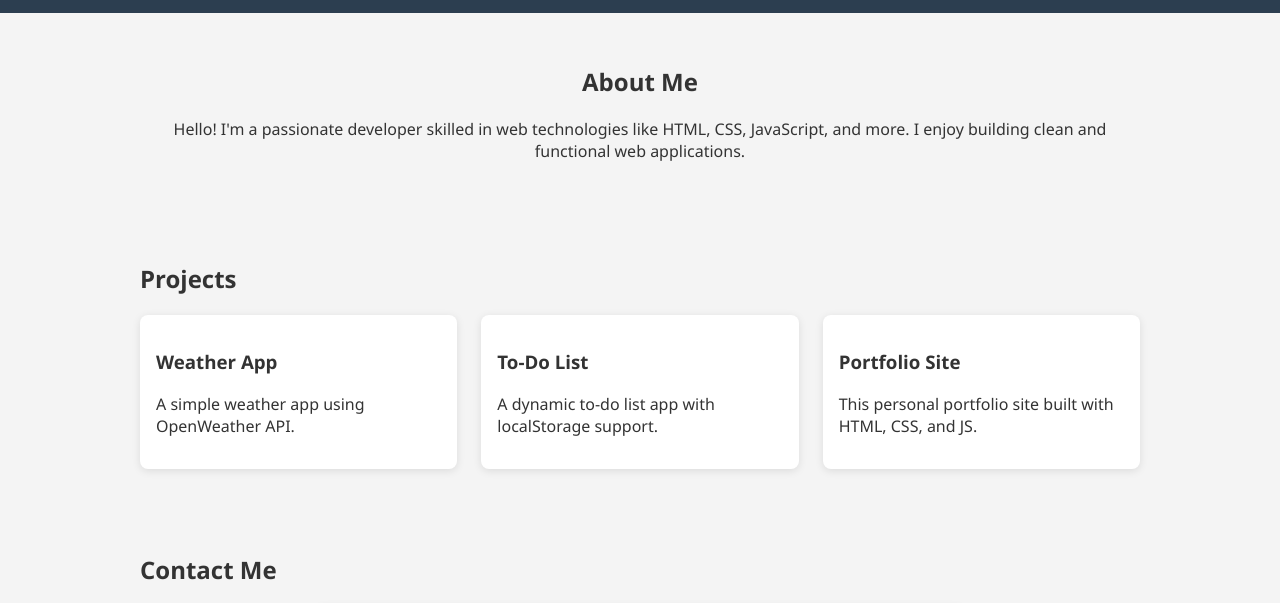
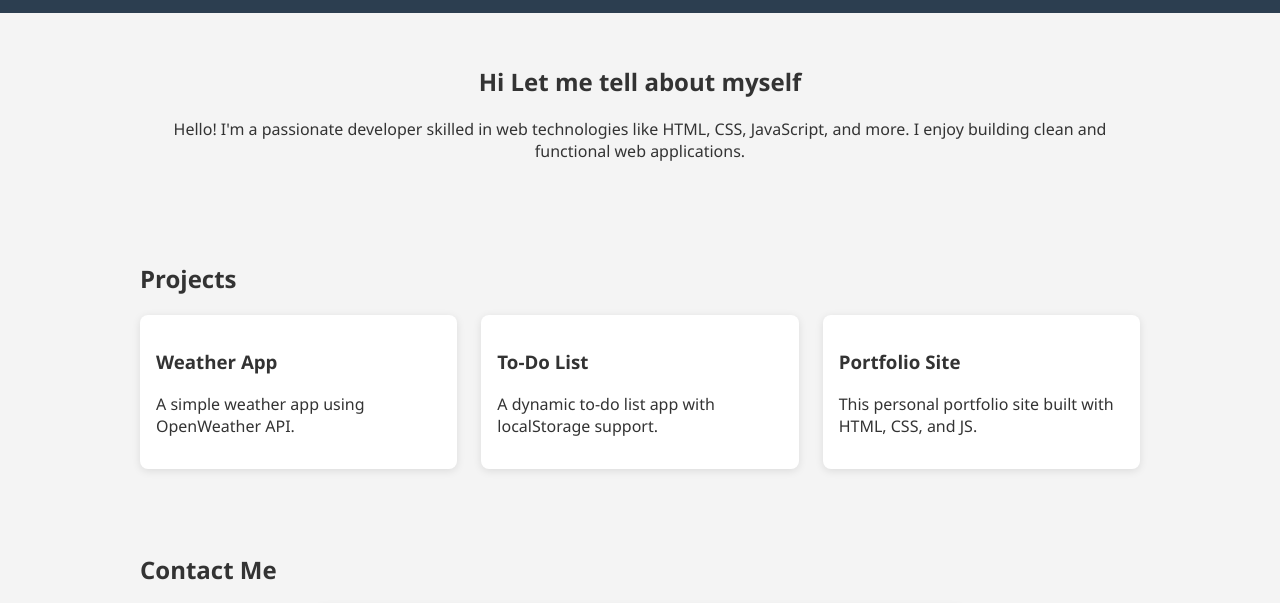
Before and after one commit to Adhithiya-g/demo, a plain HTML site: page index.html in a window 1280 px wide. Shown: the part 127-730 px from the top of the page. Drawn offline with Linux system fonts and the light colour scheme.

Commit message:
Update index.html

```diff
--- a/index.html
+++ b/index.html
@@ -105,7 +105,7 @@
   </header>
 
   <section id="about" class="intro">
-    <h2>About Me</h2>
+    <h2>Hi Let me tell about myself</h2>
     <p>Hello! I'm a passionate developer skilled in web technologies like HTML, CSS, JavaScript, and more. I enjoy building clean and functional web applications.</p>
   </section>
 
```
